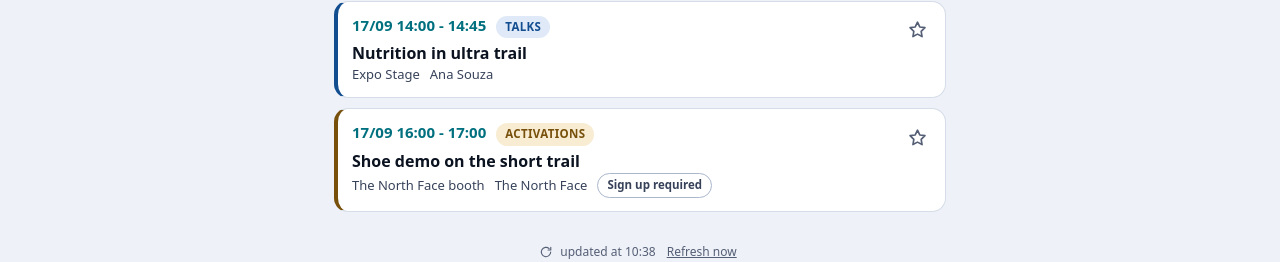
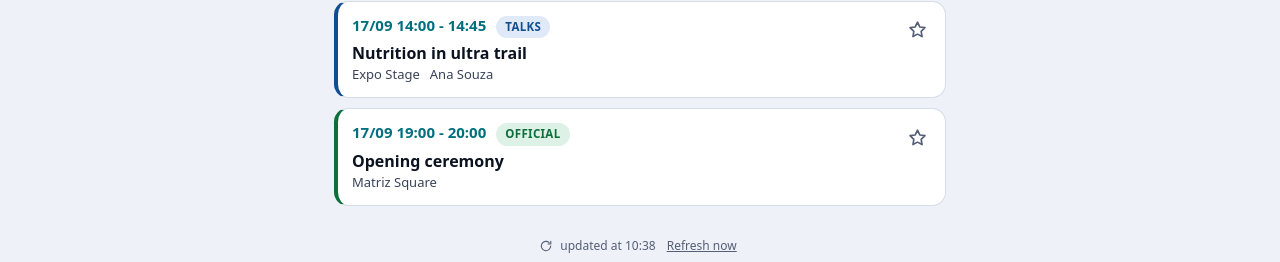
Before and after one commit to app-utmb/utmb-paraty-agenda, a React (Vite) app: page / in a window 1280 px wide. Shown: the part 835-1097 px from the top of the page. Built offline with nearby package versions, Linux system fonts and the light colour scheme; no server answers.

Commit message:
A seguir no Inicio so com programacao oficial e talks
Co-Authored-By: Claude Opus 5 <noreply@anthropic.com>

```diff
--- a/src/screens/Inicio.tsx
+++ b/src/screens/Inicio.tsx
@@ -23,7 +23,13 @@ export function Inicio({
 }: Props) {
   const { t } = useIdioma()
   const agora = acontecendoAgora(dados.itens, referencia ?? new Date())
-  const proximos = proximosItens(dados.itens, referencia ?? new Date(), 3)
+  // "A seguir" mostra so a programacao oficial e as talks. Ativacoes duram
+  // o dia inteiro e empurrariam para fora o que tem hora marcada.
+  const proximos = proximosItens(
+    dados.itens.filter((i) => i.pilar === 'oficial' || i.pilar === 'talks'),
+    referencia ?? new Date(),
+    3,
+  )
 
   // Na abertura o atleta quer o proximo compromisso da agenda dele, nao a
   // lista inteira, entao aqui entram so os que ainda vao acontecer.
```
Also changed, not shown: 1 other file (tests, documents, lock files or other folders).
